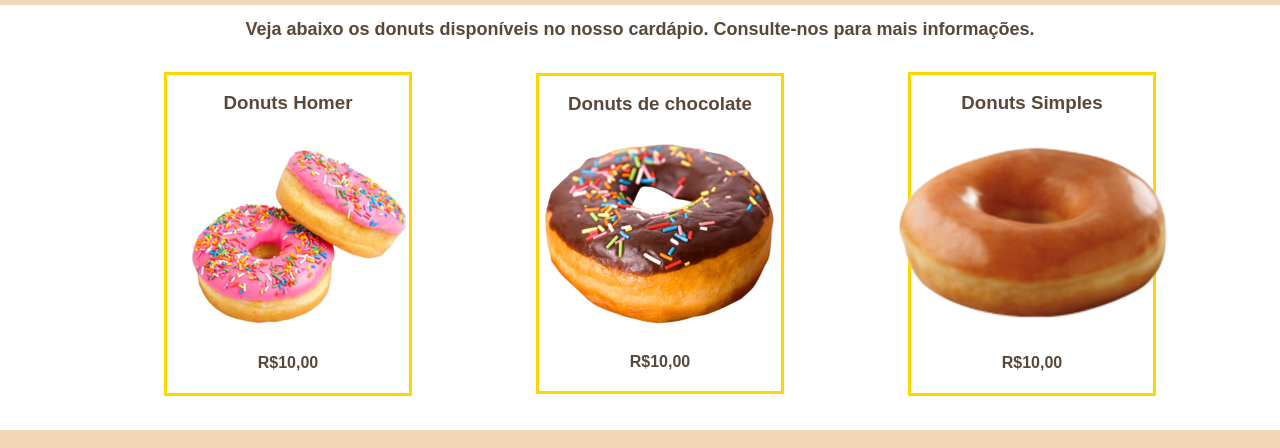
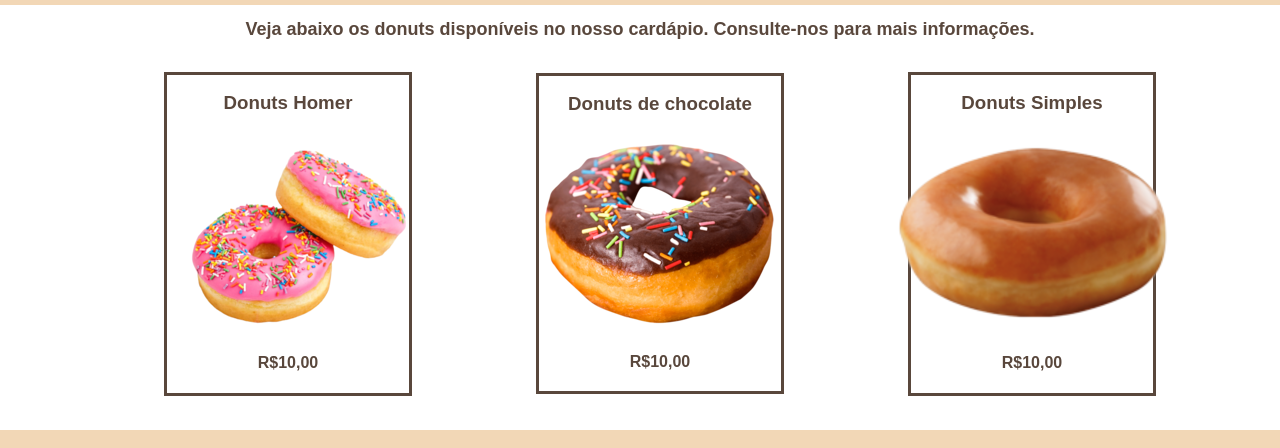
Before and after one commit to clarawox/site, a plain HTML site: page cardapio.html in a window 1280 px wide. Shown: the part 116-564 px from the top of the page. Drawn offline with Linux system fonts and the light colour scheme.

Commit message:
Update estilo.css

```diff
--- a/estilo.css
+++ b/estilo.css
@@ -197,7 +197,7 @@ footer{
 }
 
 .produtos li{
-    border: 3px solid gold;
+    border: 3px solid #59473C;
     width: 20%;
 
     display: flex;
```
